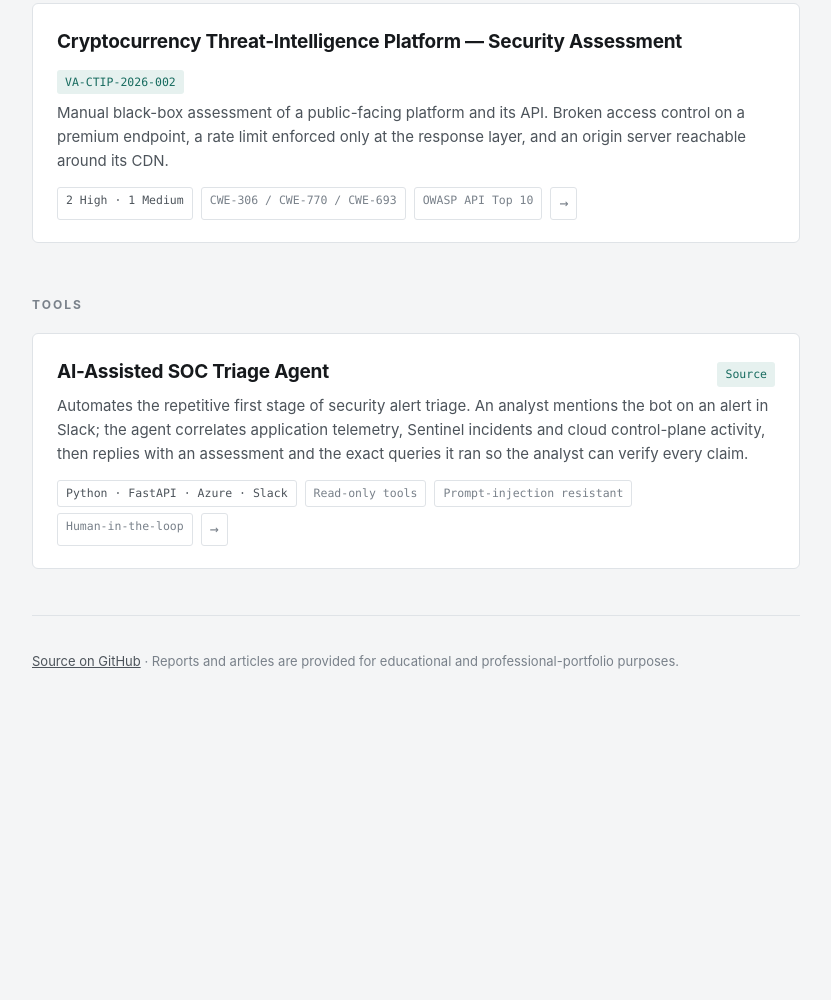
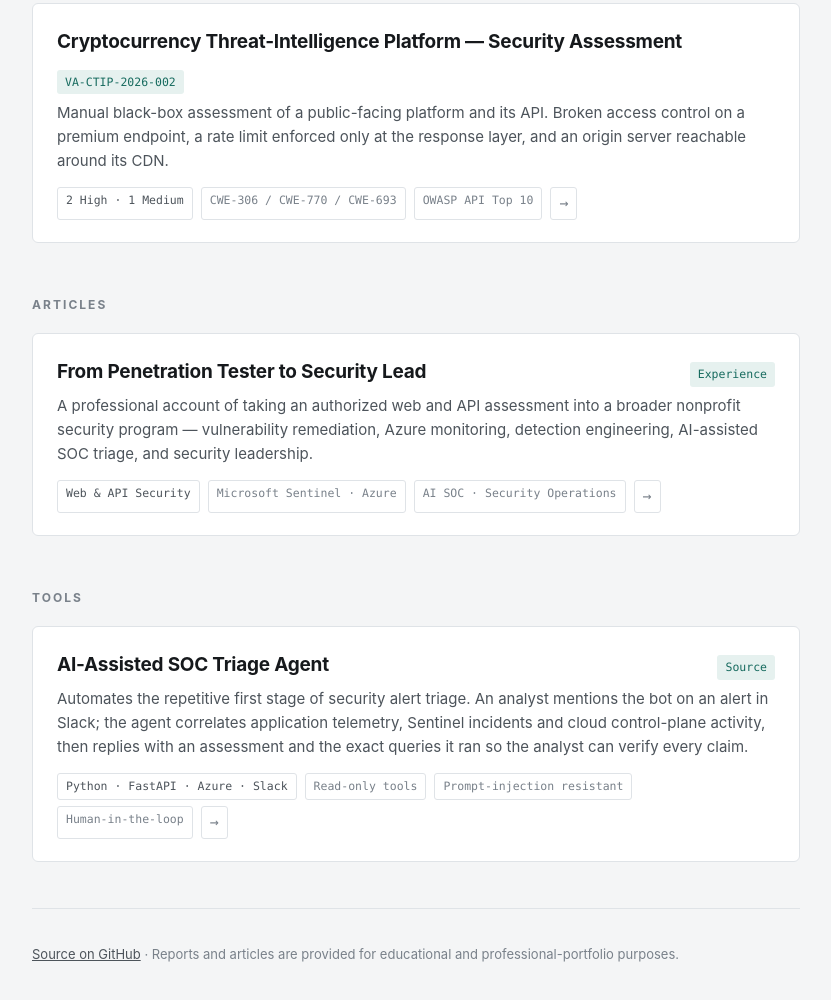
Before and after one commit to 1MgR00t90/1MgR00t90.github.io, a plain HTML site: page index.html in a window 1280 px wide. Shown: the part 922-1922 px from the top of the page, without its empty margins (224-1055 px from the left). Before the commit the page ends 1698 px from the top, so only its background shows below. Drawn offline with Linux system fonts and the light colour scheme.

Commit message:
Feature nonprofit security leadership article on portfolio homepage

```diff
--- a/index.html
+++ b/index.html
@@ -205,6 +205,22 @@
 </a>
 
 
+<h2>Articles</h2>
+
+<a class="item" href="articles/from-pentester-to-security-lead/">
+  <div class="item-top">
+    <h3>From Penetration Tester to Security Lead</h3>
+    <span class="ref">Experience</span>
+  </div>
+  <p>A professional account of taking an authorized web and API assessment into a broader nonprofit security program — vulnerability remediation, Azure monitoring, detection engineering, AI-assisted SOC triage, and security leadership.</p>
+  <div class="facts">
+    <span class="hi">Web &amp; API Security</span>
+    <span>Microsoft Sentinel · Azure</span>
+    <span>AI SOC · Security Operations</span>
+    <span class="arrow">→</span>
+  </div>
+</a>
+
 <h2>Tools</h2>
 
 <a class="item" href="https://github.com/1MgR00t90/1MgR00t90.github.io/tree/main/tools/ai-soc-agent">
```
